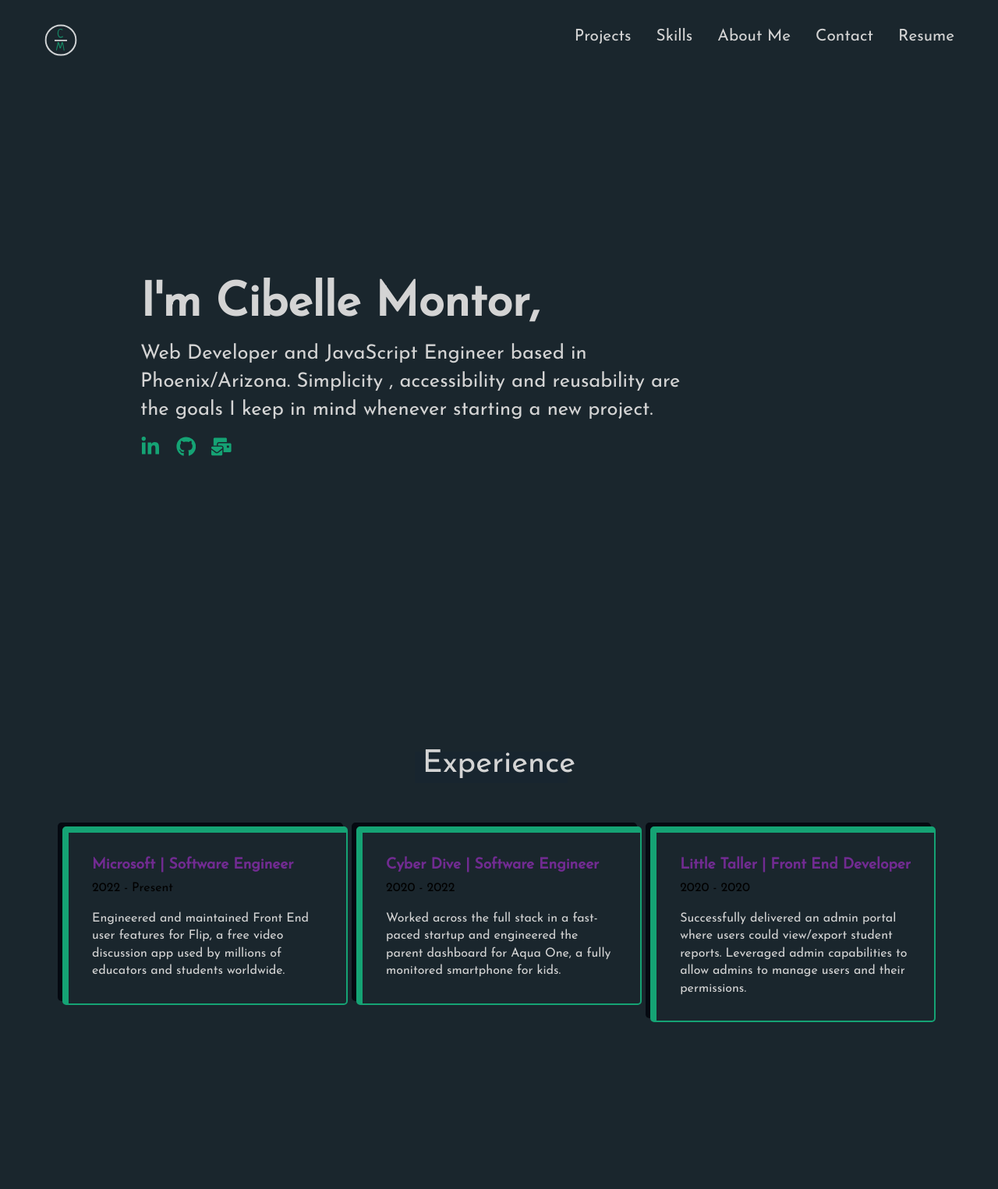
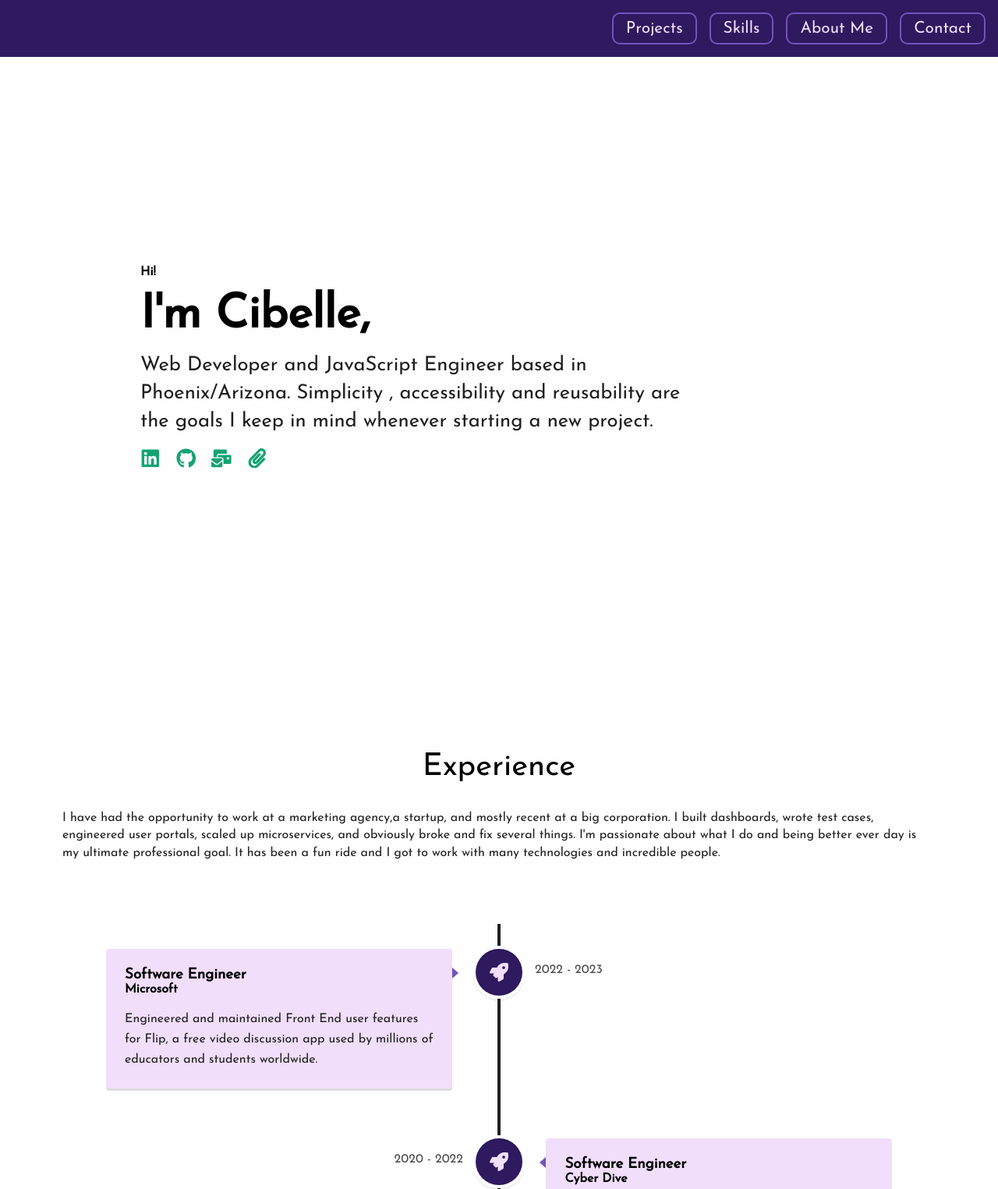
Before and after one commit to cibellem/cibelle-portfolio, a Gatsby site: page / in a window 1280 px wide. Shown: the top 1525 px of the page at 78% size. Built offline with nearby package versions, Linux system fonts and the light colour scheme; Gatsby itself is replaced by a stand-in of ours; no server answers.

Commit message:
New nav and skill section

```diff
--- a/package.json
+++ b/package.json
@@ -41,6 +41,7 @@
     "react-icons": "^4.3.1",
     "react-intersection-observer": "^8.32.2",
     "react-scroll": "^1.8.4",
+    "react-vertical-timeline-component": "^3.6.0",
     "sass": "^1.43.2",
     "styled-components": "^5.3.3"
   },
--- a/src/components/aside.js
+++ b/src/components/aside.js
@@ -23,7 +23,6 @@ const Ul = styled.ul`
     cursor: pointer;
     background-size: 200% auto;
     text-decoration: none;
-    color: #d4d4d4;
 
     &:hover {
       transition: ease-out 0.5s;
--- a/src/components/nav.js
+++ b/src/components/nav.js
@@ -1,20 +1,41 @@
-import React, { useState, useEffect } from "react";
+import React, { useState } from "react";
 import styled from "styled-components";
 //Custom
 import { mediaQueries } from "../styles/GlobalStyle";
-import { throttle } from "../utils/helpers";
 import logo from "../images/cmlogo.svg";
 import BurguerMenu from "./burguer";
-import Aside from "./aside";
 
-export const Nav = styled.div`
+export const Nav = styled.nav`
+  display: flex;
+  justify-content: end;
+  align-items: center;
+  padding: 1rem;
+  font-size: 1.3rem;
+  background: var(--deepPurple);
+  position: fixed; /* Set the navbar to fixed position */
+  top: 0; /* Position the navbar at the top of the page */
+  width: 100%; /* Full width */
+
+  ul {
+    display: flex;
+    list-style: none;
+    margin: 0;
+    padding: 0;
+  }
+
+  li {
+    position: relative;
+    margin-left: 1rem;
+    border: 2px solid var(--purpleDetails);
+    border-radius: 10px;
+  }
+
+  a {
     display: block;
-  width: 100%;
-  height: 65px;
-  z-index: 3;
-  position: fixed;
-  transition: top 1s ease-in-out;
-  animation-delay: 100ms;
+    padding: 0.5rem 1rem;
+    text-decoration: none;
+    color: var(--pink);
+  }
 `;
 
 export const Logo = styled.img`
@@ -36,45 +57,36 @@ export const Logo = styled.img`
 
 const NavBar = () => {
   const [open, setOpen] = useState(false);
-  const [prevScrollPos, setPrevScrollPos] = useState(0);
-  const [visible, setVisible] = useState(true);
-
-  const handleScroll = throttle(() => {
-    // find current scroll position
-    const currentScrollPos = window.pageYOffset;
-
-    setVisible(
-      (prevScrollPos > currentScrollPos &&
-        prevScrollPos - currentScrollPos > 50) ||
-        currentScrollPos < 10
-    );
-    // set state to new scroll position
-    setPrevScrollPos(currentScrollPos);
-    setOpen(false);
-  }, 500);
-
-  useEffect(() => {
-    window.addEventListener("scroll", handleScroll);
-    return () => window.removeEventListener("scroll", handleScroll);
-  }, [prevScrollPos, visible, handleScroll]);
-
-  const closeNav = () => {
-    setOpen(false);
-  };
 
   const sendTop = () => {
     window.scrollTo(0, 0);
   };
   return (
-    <Nav style={{ top: visible ? "20px" : "-160px" }} open={open}>
+    <>
       <Logo onClick={sendTop} src={logo} alt="" />
+      <Nav role="navigation" open={open}>
+        <ul>
+          <li>
+            <a href="#projects">Projects</a>
+          </li>
+          <li>
+            <a href="#skills">Skills</a>
+          </li>
+          <li>
+            <a href="#about">About Me</a>
+          </li>
+          <li>
+            <a href="#contact">Contact</a>
+          </li>
+        </ul>
         <BurguerMenu open={open} onClick={() => setOpen(!open)}>
           <div></div>
           <div></div>
           <div></div>
         </BurguerMenu>
-      <Aside closeNav={closeNav} open={open} />
+        {/* <Aside open={open} /> */}
       </Nav>
+    </>
   );
 };
 export default NavBar;
--- a/src/components/sections/contact.js
+++ b/src/components/sections/contact.js
@@ -36,11 +36,7 @@ export const Text = styled.p`
 const Contact = () => {
   return (
     <ContactWrapper id="contact">
-      <Shared.SectionHeader>
-        <span style={{ color: " #d4d4d4" }} className="marker">
-          Reach out!
-        </span>
-      </Shared.SectionHeader>
+      <Shared.SectionHeader>Reach out!</Shared.SectionHeader>
       <Text>Interested in colaborating ? Drop me a message!</Text>
       <Form />
     </ContactWrapper>
--- a/src/components/sections/hero.js
+++ b/src/components/sections/hero.js
@@ -1,7 +1,5 @@
 import * as React from "react";
-import { motion } from "framer-motion";
 import styled, { keyframes } from "styled-components";
-import theme from "../../styles/theme";
 import { mediaQueries } from "../../styles/GlobalStyle";
 import Social from "../../components/social";
 
@@ -20,8 +18,6 @@ export const showAnimation = keyframes`
 
 export const HeroHeader = styled.h1`
   font-size: clamp(32px, 8vw, 60px);
-  color: ${theme.white};
-  color: #d4d4d4;
   margin: 0;
   line-height: 1.2;
   animation: ${showAnimation} 0.5s cubic-bezier(0.7, 0, 0.1, 0.5) forwards;
@@ -30,8 +26,6 @@ export const HeroHeader = styled.h1`
 
 export const HeroSubHeader = styled.h2`
   font-size: clamp(32px, 8vw, 50px);
-  color: ${theme.white};
-  color: #d4d4d4;
   margin: 0;
   line-height: 1.2;
   animation: ${showAnimation} 6s cubic-bezier(0.7, 0, 0.1, 0.5) both;
@@ -44,8 +38,6 @@ export const HeroSubHeader = styled.h2`
 
 const LargeText = styled.p`
   font-size: clamp(1rem, 5vw, 1.6rem);
-  color: ${theme.white}; // not working why?
-  color: #d4d4d4;
   margin: 10px 0 0 0;
   line-height: 1.4;
   animation: ${showAnimation} 0.4s cubic-bezier(0.7, 0, 0.1, 0.5) forwards;
@@ -75,8 +67,8 @@ const HeroWrapper = styled.div`
 const Hero = () => {
   return (
     <HeroWrapper>
-      {/* <h4>Hi!</h4> */}
-      <HeroHeader>I'm Cibelle Montor,</HeroHeader>
+      <h4>Hi!</h4>
+      <HeroHeader>I'm Cibelle,</HeroHeader>
       {/* <HeroSubHeader>
           a happy little <span>camper</span> developer
         </HeroSubHeader> */}
--- a/src/components/sections/jobs.js
+++ b/src/components/sections/jobs.js
@@ -1,10 +1,14 @@
-import React, { useEffect } from "react";
+import React from "react";
 import styled from "styled-components";
 import { jobs } from "../../utils/data";
 import { mediaQueries } from "../../styles/GlobalStyle";
 import * as Shared from "../../styles/shared";
-import { motion, useAnimation } from "framer-motion";
-import { useInView } from "react-intersection-observer";
+import { FaRocket } from "react-icons/fa";
+import {
+  VerticalTimeline,
+  VerticalTimelineElement,
+} from "react-vertical-timeline-component";
+import "react-vertical-timeline-component/style.min.css";
 
 const JobsWrapper = styled.article`
   display: flex;
@@ -13,7 +17,6 @@ const JobsWrapper = styled.article`
   align-items: center;
   margin: 10vh 0;
   gap: 20px;
-
 
   }
 
@@ -80,69 +83,51 @@ export const JobDescription = styled.p`
   ;`};
 `;
 
-//Animation with dynamic variants . Each block has a delay of .3.
-const variants = {
-  hidden: {
-    opacity: 0,
-    scale: 0,
-  },
-  visible: (i) => ({
-    opacity: 1,
-    scale: 1,
-    transition: {
-      duration: 0.8,
-      delay: i * 0.4,
-    },
-  }),
-};
-
 const Jobs = () => {
-  const controls = useAnimation();
-  //Watchs if element is in view
-  const { ref, inView } = useInView();
-
-  useEffect(() => {
-    if (inView) {
-      controls.start("visible");
-    }
-  }, [controls, inView]);
-
   return (
-    <JobsWrapper id="jobs">
-      <Shared.SectionHeader>
-        <span style={{ color: " #d4d4d4" }} ref={ref} className="marker">
-          Experience
-        </span>
-      </Shared.SectionHeader>
-      <JobGrid>
-        {/* <h2>
+    <>
+      <JobsWrapper id="jobs">
+        <Shared.SectionHeader>Experience</Shared.SectionHeader>
+        <p>
           I have had the opportunity to work at a marketing agency,a startup,
           and mostly recent at a big corporation. I built dashboards, wrote test
           cases, engineered user portals, scaled up microservices, and obviously
           broke and fix several things. I'm passionate about what I do and being
           better ever day is my ultimate professional goal. It has been a fun
-          ride and I got to work with many technologies and incredible people. I
-          consider myself a JavaScript developer, but I have also worked with
-          Python.
-        </h2> */}
+          ride and I got to work with many technologies and incredible people.
+        </p>
+      </JobsWrapper>
+      <>
         {jobs.map((job, i) => (
-          <motion.div
-            custom={i}
-            initial="hidden"
-            animate={controls}
-            variants={variants}
-          >
-            <JobBox>
-              <JobName>
-                {job.company} | {job.position}
-              </JobName>
-              <span>{job.date}</span>
-              <JobDescription>{job.description}</JobDescription>
-            </JobBox>
-          </motion.div>
+          <VerticalTimeline lineColor="var(--charcoal)">
+            <VerticalTimelineElement
+              position={job.pos}
+              className="vertical-timeline-element--work"
+              contentStyle={{
+                background: "#f1defa",
+              }}
+              contentArrowStyle={{
+                borderRight: "8px solid var(--purpleDetails)",
+              }}
+              date={job.date}
+              icon={<FaRocket />}
+              iconStyle={{
+                background: "var(--deepPurple)",
+                color: "var(--pink)",
+              }}
+            >
+              <h3 className="vertical-timeline-element-title">
+                {job.position}
+              </h3>
+              <h4 className="vertical-timeline-element-subtitle">
+                {job.company}
+              </h4>
+              <p>{job.description}</p>
+            </VerticalTimelineElement>
+          </VerticalTimeline>
         ))}
-      </JobGrid>
-    </JobsWrapper>
+      </>
+    </>
   );
 };
 
--- a/src/components/social.js
+++ b/src/components/social.js
@@ -1,7 +1,6 @@
 import React from "react";
 import styled from "styled-components";
 import { links } from "../utils/data";
-import { mediaQueries } from "../styles/GlobalStyle";
 
 const StyledSocial = styled.div`
   display: flex;
--- a/src/styles/GlobalStyle.js
+++ b/src/styles/GlobalStyle.js
@@ -1,20 +1,25 @@
 import { createGlobalStyle } from "styled-components";
 import styled from "styled-components";
-import colors from "./theme";
+import colors from "./colors";
 
 export const GlobalStyles = createGlobalStyle`
 
   ${colors};
+
   *, *::after, *::before {
   box-sizing: border-box;
+  }
+
+  html {
+    scroll-behavior: smooth;
   }
 
   html, body {
   margin: 0;
   padding: 0;
   text-rendering: optimizeLegibility;
+  background:#fefefe
 
-  background:#1A262D
   }
 
   body {
@@ -41,49 +46,34 @@ export const GlobalStyles = createGlobalStyle`
 
   }
 
-  li, a {
-    text-decoration:none;
-  }
 
   h2, h4, h5, h6 {
-    color: #d4d4d4
     margin: 0 0 10px 0;
     line-height: 1.2;
 
   }
 
-  // h3 {
-  //   font-size: clamp(1rem, 8vw, 1.2rem);
-  // }
-
-  // h4 {
-  //   font-size: clamp(1rem, 8vw, 1.2rem);
-  // }
-
   p {
-  // font-size: clamp(1rem, 5vw, 1.4rem);
+  color: var(--charcoal);
   margin: 10px 0 0 0;
   line-height: 1.4;
-  color: #d4d4d4
-
 
   }
 
-  & .marker {
-    position: relative;
-
-    &:before {
-    content: "";
-    background-color: rgb(13 37 56 / 12%);
-    width: 100%;
-    height: 1em;
-    position: absolute;
-    z-index: -1;
-    left: -0.25em;
-    top: 0.1em;
-    padding: 0 0.25em;
-  }
-  }
+  // & .marker {
+  //   position: relative;
+  //   &:before {
+  //   content: "";
+  //   background-color: var(--purpleDetails);
+  //   width: 100%;
+  //   height: 1em;
+  //   position: absolute;
+  //   z-index: -1;
+  //   left: -0.25em;
+  //   top: 0.1em;
+  //   padding: 0 0.25em;
+  // }
+  // }
 
   .flex {
     display: flex;
--- a/src/styles/theme.js
+++ b/src/styles/colors.js
@@ -2,16 +2,18 @@ import { css } from "styled-components";
 
 const colors = css`
   :root {
-    --black: #11111;
-    --charcoal: #1f1f1f
+    --blackText: #11111;
+    --charcoal: #1f1f1f;
     --green: #15a374;
     --fadedGreen: ##b630e18f;
     --navyBlue: #0d2538ed;
     --fadedBlue: #0d25381f;
     --gray: #7f7f7f;
     --fadedgray: #495670;
-    --pink: #b630e18f
-    --white : #d4d4d4
+    --pink: #f1defa;
+    --deepPurple: #2f195f;
+    --white: #d4d4d4;
+    --purpleDetails: #7353ba;
   }
 `;
 
--- a/src/styles/shared.js
+++ b/src/styles/shared.js
@@ -1,7 +1,7 @@
 import styled from "styled-components";
 import { mediaQueries } from "./GlobalStyle";
 
-export const SectionHeader = styled.h3`
+export const SectionHeader = styled.h2`
   font-size: 1.8rem;
   text-align: center;
   margin: 0;
@@ -54,3 +54,17 @@ export const ResumeButton = styled(Button)`
     color: white;
   }
 `;
+
+export const SectionHeadr = styled.h2`
+  width: 100%;
+  border-radius: 10px;
+  color: black;
+  box-shadow: none;
+  border: 3px solid #15a374;
+  &:hover {
+    box-shadow: none;
+    transition: ease-in-out 0.3s;
+    background-color: #15a374;
+    color: white;
+  }
+`;
--- a/src/utils/data.js
+++ b/src/utils/data.js
@@ -1,9 +1,11 @@
-import React from "React";
+import React from "react";
 import shelfie from "../assets/shelfie.svg";
 import wx from "../assets/wx.png";
 import ck from "../assets/ck.png";
 import plantare from "../assets/plantare.png";
-import { FaLinkedinIn, FaGithub, FaMailBulk } from "react-icons/fa";
+import resume from "../assets/resume.pdf";
+
+import { FaLinkedin, FaGithub, FaMailBulk, FaPaperclip } from "react-icons/fa";
 
 //Projects data
 export const projectsArr = [
@@ -56,6 +58,7 @@ export const skillsArr = [
       "HTML",
       "CSS/Scss",
       "Styled Components",
+      "Figma",
     ],
   },
   {
@@ -75,7 +78,7 @@ export const skillsArr = [
 export const links = [
   {
     href: "https://www.linkedin.com/in/cibelle-montor-2a1a58157/",
-    icon: <FaLinkedinIn />,
+    icon: <FaLinkedin />,
     ariaLabel: "Access Cibelle's LinkedIn",
   },
   {
@@ -88,6 +91,11 @@ export const links = [
     icon: <FaMailBulk />,
     ariaLabel: "Send an email to Cibelle",
   },
+  {
+    href: resume,
+    icon: <FaPaperclip />,
+    ariaLabel: "Resume",
+  },
 ];
 
 //Jobs data
@@ -97,16 +105,19 @@ export const jobs = [
   {
     company: "Microsoft",
     linkToCompany: "https://info.flip.com/",
-    date: "2022 - Present",
+    date: "2022 - 2023",
     position: "Software Engineer",
+    pos: "left",
     description:
       "Engineered and maintained Front End user features for Flip,  a free video discussion app used by millions of educators and students worldwide.  ",
   },
+
   {
     company: "Cyber Dive",
     linkToCompany: "https://www.cyberdive.co/",
     date: "2020 - 2022",
     position: "Software Engineer",
+    pos: "right",
     description:
       "Worked across the full stack in a fast-paced startup and engineered the parent dashboard for Aqua One, a fully monitored smartphone for kids.",
   },
@@ -115,6 +126,7 @@ export const jobs = [
     linkToCompany: "https://littletaller.com/",
     date: "2020 - 2020",
     position: "Front End Developer",
+    pos: "left",
     description:
       "Successfully delivered an admin portal where users could view/export student reports. Leveraged admin capabilities to allow admins to manage users and their permissions. ",
   },
```
Also changed, not shown: src/components/sections/about.js (+1 -6 lines), src/components/sections/skills.js (+10 -21 lines), 1 other file. Lines whose indentation alone changed are shown as unchanged.
